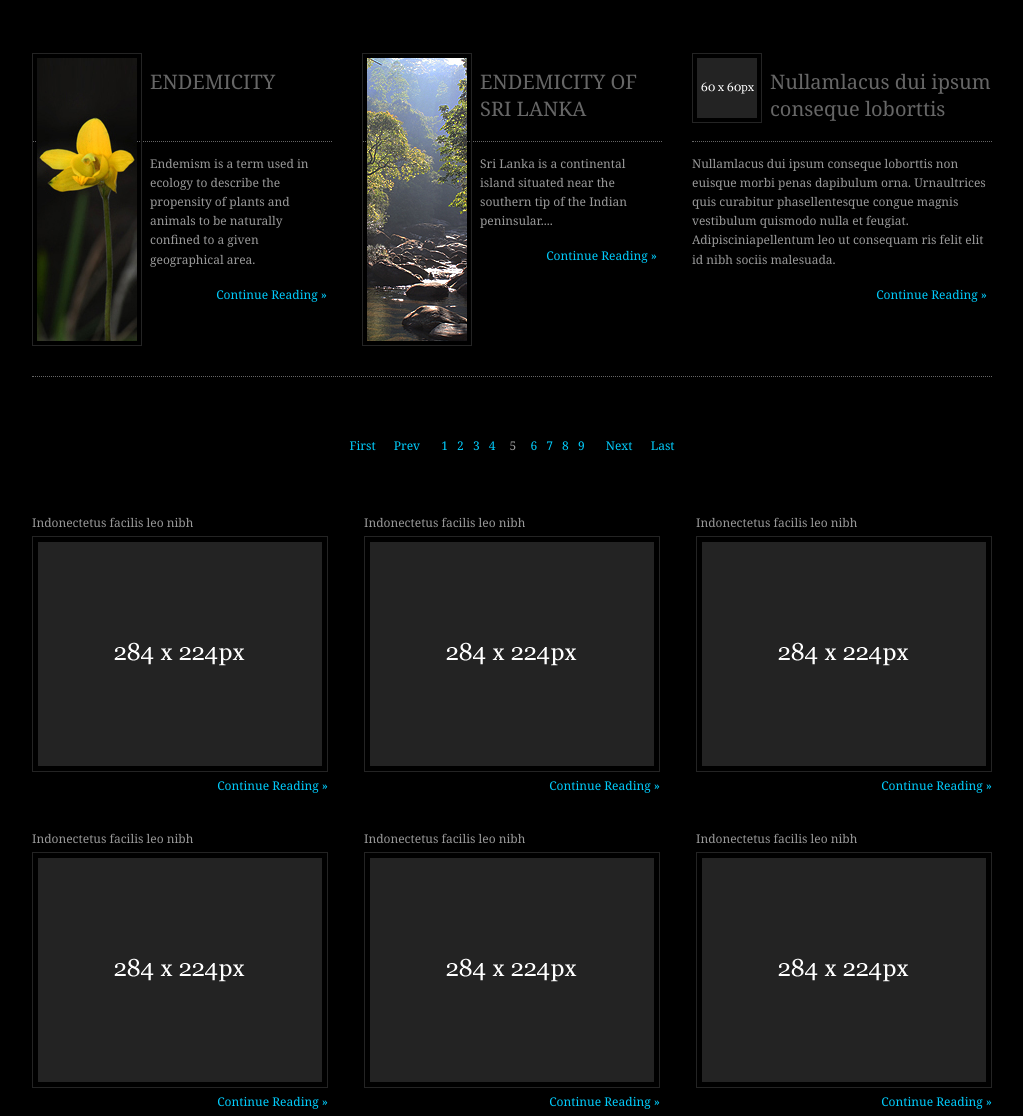
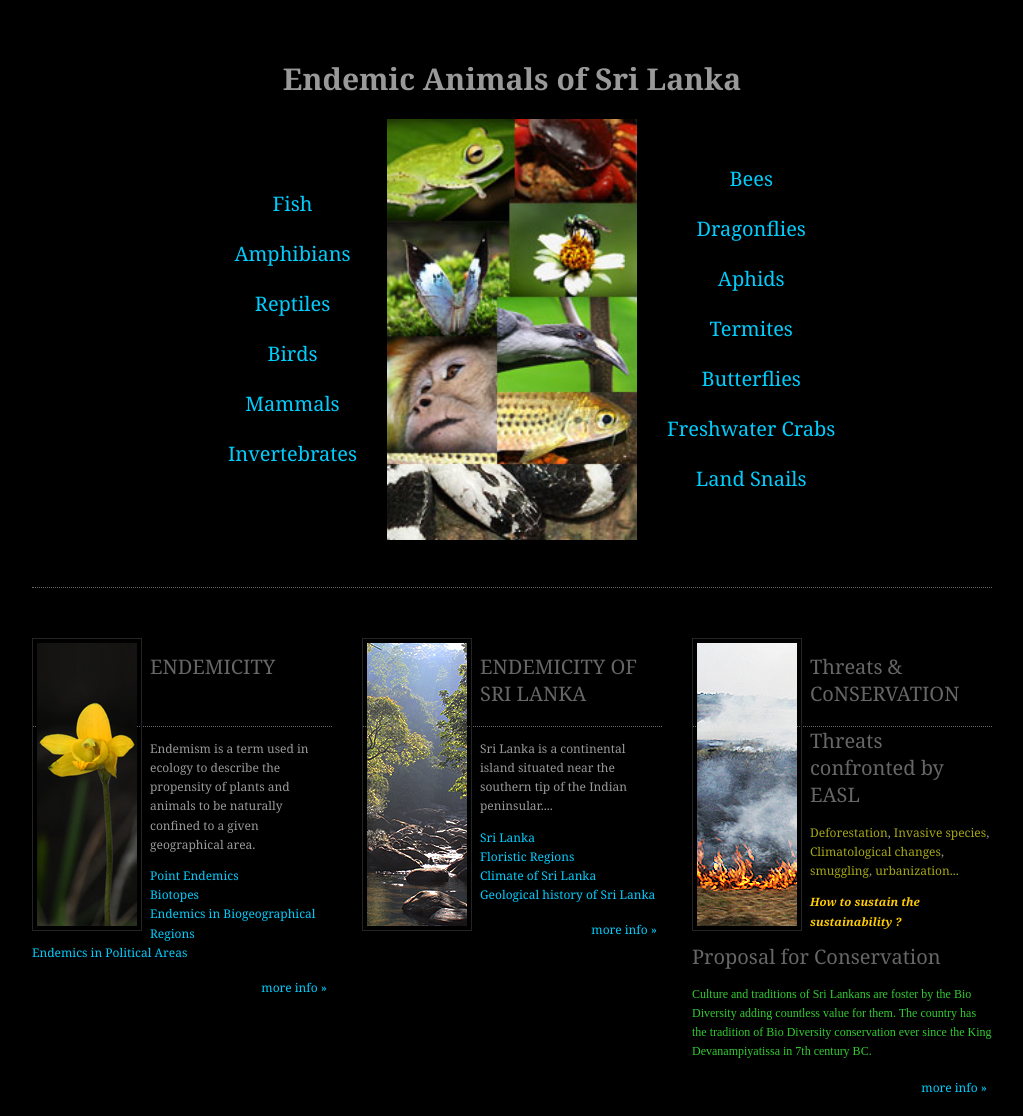
Before and after one commit to Vpramitha/StatupProject2, a plain HTML site: page index.html in a window 1280 px wide. Shown: the part 341-1457 px from the top of the page, without its empty margins (128-1151 px from the left). Drawn offline with Linux system fonts and the light colour scheme.

Commit message:
tempory 2

```diff
--- a/index.html
+++ b/index.html
@@ -72,6 +72,56 @@ $(document).ready(function() {
     </div>
 </div>
 <!-- ####################################################################################################### -->
+<div >
+  <div class="container">
+    <div >
+      <ul style="list-style: none; padding: 0; margin: 0;">
+  <!-- Main Container -->
+  <li style="text-align: center; margin: 0 auto;">
+    <!-- Title Section -->
+    <h2 class="title" style="margin-bottom: 20px; font-size: 30px;">Endemic Animals of Sri Lanka</h2>
+
+    <!-- Content Section -->
+    <div style="display: flex; justify-content: center; align-items: center; gap: 10px;">
+      <!-- Left Menu -->
+      <div style="flex: 1; display: flex; flex-direction: column; justify-content: center; align-items: flex-end;">
+        <p style="margin: 0; font-size: 20px; line-height: 2.5;">
+          <a style="text-decoration: none;">Fish</a><br>
+          <a style="text-decoration: none;">Amphibians</a><br>
+          <a style="text-decoration: none;">Reptiles</a><br>
+          <a style="text-decoration: none;">Birds</a><br>
+          <a style="text-decoration: none;">Mammals</a><br>
+          <a style="text-decoration: none;">Invertebrates</a><br>
+        </p>
+      </div>
+
+      <!-- Image -->
+      <img src="images/home/Untitled-h.jpg" alt="" style="width: 250px; height: auto; margin: 0 20px;" />
+
+      <!-- Right Menu -->
+      <div style="flex: 1; display: flex; flex-direction: column; justify-content: center; align-items: flex-start;">
+        <p style="margin: 0; font-size: 20px; line-height: 2.5;">
+          <a style="text-decoration: none;">Bees</a><br>
+          <a style="text-decoration: none;">Dragonflies</a><br>
+          <a style="text-decoration: none;">Aphids</a><br>
+          <a style="text-decoration: none;">Termites</a><br>
+          <a style="text-decoration: none;">Butterflies</a><br>
+          <a style="text-decoration: none;">Freshwater Crabs</a><br>
+          <a style="text-decoration: none;">Land Snails</a><br>
+        </p>
+      </div>
+    </div>
+  </li>
+</ul>
+
+
+
+      <br class="clear" />
+    </div>
+  </div>
+</div>
+<!-- ####################################################################################################### -->
+<!-- ####################################################################################################### -->
 <div class="wrapper col2">
   <div class="container">
     <div class="homecontent">
@@ -79,19 +129,30 @@ $(document).ready(function() {
         <li>
           <h2 class="title"><img src="images/home/IMG_3131.jpg" alt="" />ENDEMICITY</h2>
           <p>Endemism is a term used in ecology to describe the propensity of plants and animals to be naturally confined to a given geographical area.<!-- <a href="http://www.os-templates.com/">OS Templates</a>. For more CSS templates visit <a href="http://www.os-templates.com/">Free Website Templates</a>. Nullam lacus dui ipsum conseque loborttis non euisque morbi penas dapibulum orna. Urnaultrices quis curabitur phasellentesque congue magnis.-->
-          </p>
-          <p class="readmore"><a href="#">Continue Reading &raquo;</a></p>
+           </p>
+          <p><a>Point Endemics</a><br><a>Biotopes</a><br><a>Endemics in Biogeographical Regions</a><br><a>Endemics in Political Areas</a></p>
+
+          <p class="readmore"><a href="#">more info &raquo;</a></p>
         </li>
         <li>
           <h2 class="title"><img src="images/home/IMG_4244.jpg" alt="" />ENDEMICITY OF SRI LANKA</h2>
           <p>Sri Lanka is a continental island situated near the southern tip of the Indian peninsular....<!--<a href="http://www.os-templates.com/template-terms">Website Template Licence</a>, which allows you to use and modify the template for both personal and commercial use when you keep the provided credit links in the footer.-->
           </p>
-          <p class="readmore"><a href="#">Continue Reading &raquo;</a></p>
+          <p><a>Sri Lanka</a><br>
+    <a>Floristic Regions</a><br>
+    <a>Climate of Sri Lanka</a><br>
+    <a>Geological history of Sri Lanka</a><br>
+          </p>
+          <p class="readmore"><a href="#">more info &raquo;</a></p>
         </li>
         <li class="last">
-          <h2 class="title"><img src="images/demo/60x60.gif" alt="" />Nullamlacus dui ipsum conseque loborttis</h2>
-          <p>Nullamlacus dui ipsum conseque loborttis non euisque morbi penas dapibulum orna. Urnaultrices quis curabitur phasellentesque congue magnis vestibulum quismodo nulla et feugiat. Adipisciniapellentum leo ut consequam ris felit elit id nibh sociis malesuada.</p>
-          <p class="readmore"><a href="#">Continue Reading &raquo;</a></p>
+          <h2 class="title"><img src="images/home/Picture-341.jpg" alt="" />Threats & CoNSERVATION</h2>
+          <h3>Threats confronted by EASL</h3>
+          <p><a style="color: #A4A617;">Deforestation</a>, <a style="color: #A4A617;">Invasive species</a>, <a style="color: #A4A617;">Climatological changes</a>, <a style="color: #A4A617;">smuggling</a>, <a style="color: #A4A617;">urbanization...</a></p>
+          <p ><b><a style="color: #FFCC00; font-size: 11.5px; font-weight: bold; font-style: italic;">How to sustain the sustainability ?</a></b></p>
+          <h3>Proposal for Conservation </h3>
+          <p style="color: #33CC33; font-family: harrington;">Culture and traditions of Sri Lankans are foster by the Bio Diversity adding countless value for them. The country has the tradition of Bio Diversity conservation ever since the King Devanampiyatissa in 7th century BC. </p>
+          <p class="readmore"><a href="#">more info &raquo;</a></p>
         </li>
       </ul>
       <br class="clear" />
@@ -101,6 +162,7 @@ $(document).ready(function() {
 <!-- ####################################################################################################### -->
 <div class="wrapper col3">
   <div class="container">
+    <!--
     <div class="pagination">
       <ul>
         <li class="first"><a href="#">First</a></li>
@@ -118,6 +180,8 @@ $(document).ready(function() {
         <li class="last"><a href="#">Last</a></li>
       </ul>
     </div>
+    -->
+    <!--
     <div class="gallery">
       <ul>
         <li>
@@ -168,6 +232,7 @@ $(document).ready(function() {
       </ul>
       <br class="clear" />
     </div>
+    -->
   </div>
 </div>
 <!-- ####################################################################################################### -->
```
Also changed, not shown: images/home/Picture-341.jpg (added), images/home/Untitled-h.jpg (added).
